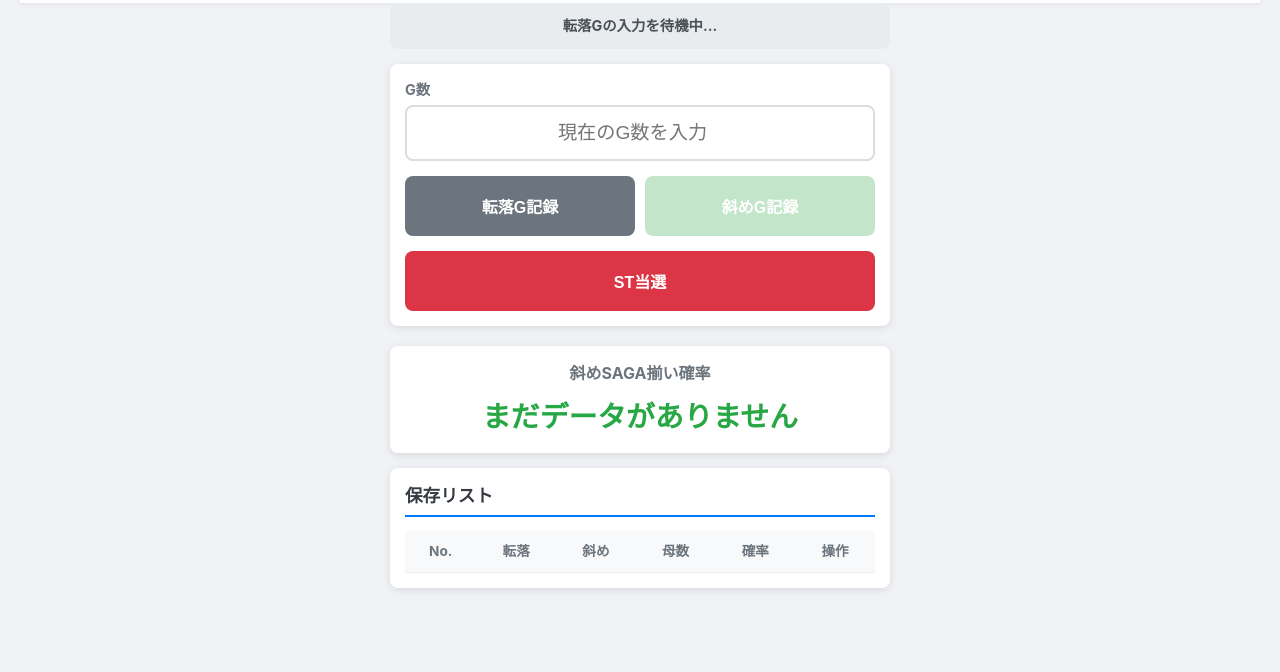
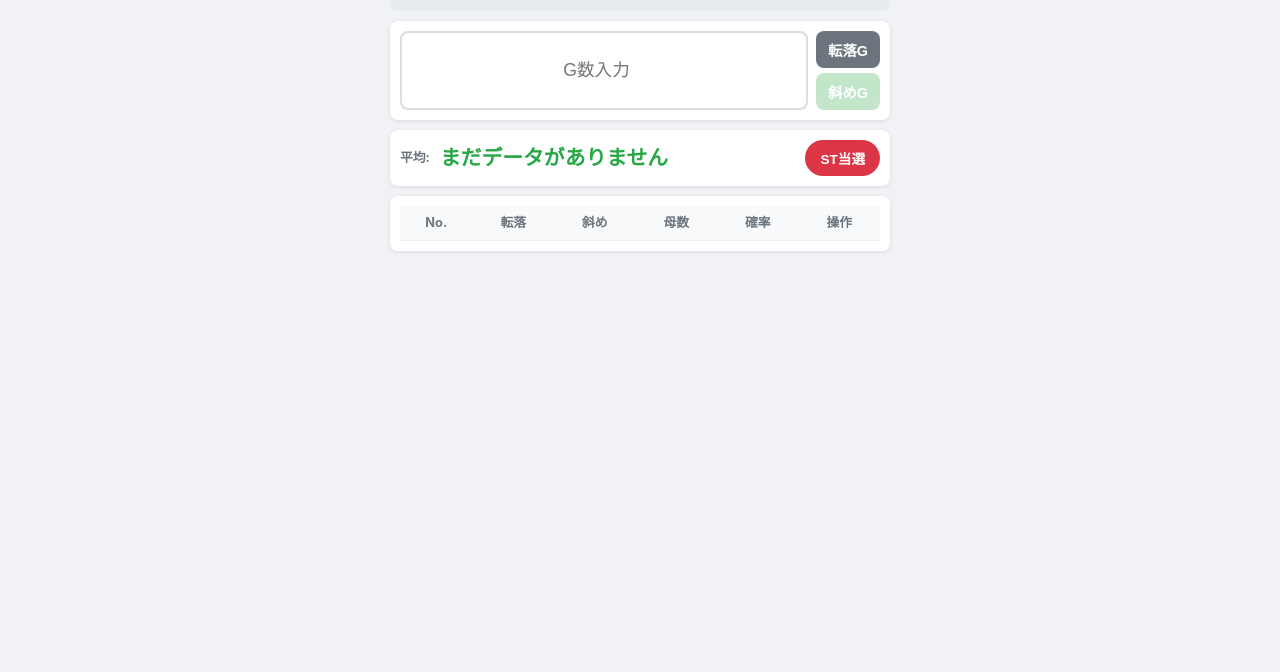
Before and after one commit to Shin-Slot/ZonsagaCounter, a plain HTML site: page index.html in a window 1280 px wide. Shown: the part 128-800 px from the top of the page. Drawn offline with Linux system fonts and the light colour scheme.

Commit message:
再調整

```diff
--- a/index.html
+++ b/index.html
@@ -22,26 +22,24 @@
 
         <div class="input-section">
             <div class="input-group">
-                <label for="gInput">G数</label>
-                <input type="number" id="gInput" placeholder="現在のG数を入力" inputmode="numeric" pattern="[0-9]*">
+                <input type="number" id="gInput" placeholder="G数入力" inputmode="numeric" pattern="[0-9]*">
+                <div class="input-actions">
+                    <button id="fallButton" class="action-btn-main fall-btn">転落G</button>
+                    <button id="diagonalButton" class="action-btn-main diagonal-btn" disabled>斜めG</button>
+                </div>
+            </div>
         </div>
 
-            <div class="button-grid">
-                <button id="fallButton" class="action-btn-large fall-btn">転落G記録</button>
-                <button id="diagonalButton" class="action-btn-large diagonal-btn" disabled>斜めG記録</button>
-                <button id="stButton" class="action-btn-large st-btn">ST当選</button>
+        <section class="results-compact">
+            <div class="stats-row">
+                <span class="stats-label">平均:</span>
+                <span id="averageDisplay">データなし</span>
+                <button id="stButton" class="st-btn-small">ST当選</button>
             </div>
-        </div>
-    </main>
+        </section>
 
-    <section class="results">
-        <div class="stats-card">
-            <h2>斜めSAGA揃い確率</h2>
-            <p id="averageDisplay">データなし</p>
-        </div>
-
+        <section class="table-section">
             <div class="table-container">
-            <h2>保存リスト</h2>
                 <table id="dataTable">
                     <thead>
                         <tr>
@@ -59,6 +57,7 @@
                 </table>
             </div>
         </section>
+    </main>
 
     <script src="script.js"></script>
 </body>
--- a/style.css
+++ b/style.css
@@ -7,7 +7,7 @@
     --light-color: #f8f9fa;
     --gray-color: #6c757d;
     --border-radius: 8px;
-    --spacing: 15px;
+    --spacing: 12px;
 }
 
 * {
@@ -21,38 +21,36 @@ body {
     padding: 0;
     background-color: #f0f2f5;
     color: var(--dark-color);
-    line-height: 1.5;
+    line-height: 1.4;
 }
 
 header {
     background-color: #fff;
-    padding: var(--spacing);
-    box-shadow: 0 2px 4px rgba(0,0,0,0.05);
-    text-align: center;
+    padding: 10px var(--spacing);
+    box-shadow: 0 1px 3px rgba(0,0,0,0.05);
 }
 
 h1 {
-    margin: 0 0 10px 0;
-    font-size: 1.5rem;
-    color: var(--dark-color);
+    margin: 0 0 8px 0;
+    font-size: 1.2rem;
+    text-align: center;
 }
 
 .header-controls {
     display: flex;
     justify-content: center;
-    gap: 8px;
+    gap: 6px;
 }
 
 .header-button {
     flex: 1;
-    max-width: 100px;
-    padding: 8px 5px;
-    font-size: 0.8rem;
+    max-width: 80px;
+    padding: 6px 2px;
+    font-size: 0.75rem;
     border: none;
     border-radius: 4px;
     color: white;
     font-weight: bold;
-    cursor: pointer;
 }
 
 .export-button { background-color: #17a2b8; }
@@ -60,137 +58,118 @@ h1 {
 .reset-button { background-color: var(--danger-color); }
 
 .container {
-    padding: var(--spacing);
+    padding: 10px;
     max-width: 500px;
     margin: 0 auto;
 }
 
 .status-message {
-    padding: 12px;
-    margin-bottom: var(--spacing);
+    padding: 8px;
+    margin-bottom: 10px;
     background-color: #e9ecef;
     border-radius: var(--border-radius);
-    font-size: 0.9rem;
+    font-size: 0.85rem;
     font-weight: bold;
     text-align: center;
-    transition: all 0.3s ease;
+}
+
+.results-compact {
+    background: white;
+    padding: 10px;
+    border-radius: var(--border-radius);
+    margin-bottom: 10px;
+    box-shadow: 0 1px 4px rgba(0,0,0,0.1);
+}
+
+.stats-row {
+    display: flex;
+    align-items: center;
+    justify-content: space-between;
+    gap: 10px;
+}
+
+.stats-label {
+    font-size: 0.8rem;
+    color: var(--gray-color);
+    font-weight: bold;
+}
+
+#averageDisplay {
+    font-size: 1.3rem;
+    font-weight: bold;
+    color: var(--success-color);
+    flex-grow: 1;
+}
+
+.st-btn-small {
+    padding: 8px 15px;
+    font-size: 0.85rem;
+    font-weight: bold;
+    background-color: var(--danger-color);
+    color: white;
+    border: none;
+    border-radius: 20px;
+    cursor: pointer;
 }
 
 .input-section {
     background: white;
-    padding: var(--spacing);
+    padding: 10px;
     border-radius: var(--border-radius);
-    box-shadow: 0 2px 8px rgba(0,0,0,0.1);
+    margin-bottom: 10px;
+    box-shadow: 0 1px 4px rgba(0,0,0,0.1);
 }
 
 .input-group {
     display: flex;
-    flex-direction: column;
-    margin-bottom: var(--spacing);
-}
-
-.input-group label {
-    font-size: 0.9rem;
-    font-weight: bold;
-    margin-bottom: 5px;
-    color: var(--gray-color);
+    gap: 8px;
 }
 
 .input-group input {
-    width: 100%;
-    padding: 15px;
-    font-size: 1.2rem;
+    flex: 1;
+    min-width: 0;
+    padding: 12px;
+    font-size: 1.1rem;
     border: 2px solid #ddd;
     border-radius: var(--border-radius);
     text-align: center;
 }
 
-.input-group input:focus {
-    border-color: var(--primary-color);
-    outline: none;
+.input-actions {
+    display: flex;
+    flex-direction: column;
+    gap: 5px;
 }
 
-.button-grid {
-    display: grid;
-    grid-template-columns: 1fr 1fr;
-    gap: 10px;
-}
-
-.action-btn-large {
-    padding: 18px 10px;
-    font-size: 1rem;
+.action-btn-main {
+    padding: 8px 12px;
+    font-size: 0.9rem;
     font-weight: bold;
     border: none;
     border-radius: var(--border-radius);
     color: white;
-    cursor: pointer;
-    transition: transform 0.1s active;
-}
-
-.action-btn-large:active {
-    transform: scale(0.98);
 }
 
 .fall-btn { background-color: var(--gray-color); }
 .diagonal-btn { background-color: var(--success-color); }
-.diagonal-btn:disabled { background-color: #c3e6cb; cursor: not-allowed; }
-.st-btn {
-    background-color: var(--danger-color);
-    grid-column: span 2;
-    margin-top: 5px;
-}
-
-.results {
-    padding: 0 var(--spacing) var(--spacing);
-    max-width: 500px;
-    margin: 0 auto;
-}
-
-.stats-card {
-    background: white;
-    padding: var(--spacing);
-    border-radius: var(--border-radius);
-    text-align: center;
-    margin-bottom: var(--spacing);
-    box-shadow: 0 2px 8px rgba(0,0,0,0.1);
-}
-
-.stats-card h2 {
-    margin: 0 0 10px 0;
-    font-size: 1rem;
-    color: var(--gray-color);
-}
-
-#averageDisplay {
-    font-size: 1.8rem;
-    font-weight: bold;
-    color: var(--success-color);
-    margin: 0;
-}
+.diagonal-btn:disabled { background-color: #c3e6cb; }
 
 .table-container {
     background: white;
-    padding: var(--spacing);
+    padding: 10px;
     border-radius: var(--border-radius);
-    box-shadow: 0 2px 8px rgba(0,0,0,0.1);
+    box-shadow: 0 1px 4px rgba(0,0,0,0.1);
     overflow-x: auto;
-}
-
-.table-container h2 {
-    font-size: 1.1rem;
-    margin-top: 0;
-    border-bottom: 2px solid var(--primary-color);
-    padding-bottom: 5px;
 }
 
 table {
     width: 100%;
     border-collapse: collapse;
-    font-size: 0.85rem;
+    font-size: 0.8rem;
 }
 
 th, td {
-    padding: 10px 5px;
+    padding: 8px 4px;
     border-bottom: 1px solid #eee;
     text-align: center;
 }
@@ -198,6 +177,7 @@ th, td {
 th {
     background-color: var(--light-color);
     color: var(--gray-color);
+    white-space: nowrap;
 }
 
 .st-row td {
@@ -206,18 +186,16 @@ th {
 }
 
 .action-btn {
-    padding: 6px 8px;
-    border: none;
+    padding: 4px 6px;
     border-radius: 4px;
     color: white;
-    font-size: 0.75rem;
-    margin: 2px;
+    font-size: 0.7rem;
+    border: none;
 }
 
 .edit-btn { background-color: var(--warning-color); color: var(--dark-color); }
 .delete-btn { background-color: var(--gray-color); }
 
 @media (min-width: 600px) {
-    body { padding: 20px; }
-    .container, .results { padding: 0; margin-bottom: 20px; }
+    .container { padding: 20px 0; }
 }
```
Lines whose indentation alone changed are shown as unchanged.
